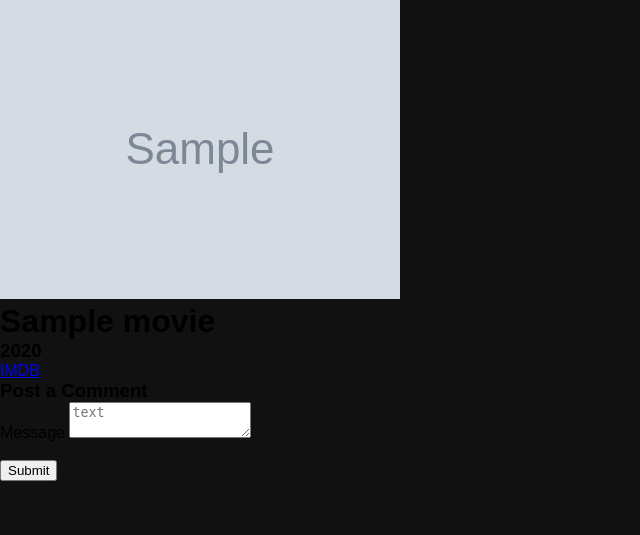
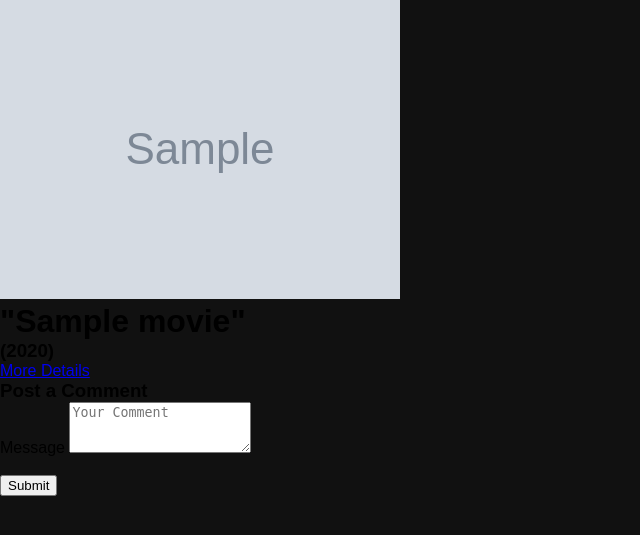
Before and after one commit to pvillegasmartin/Netflix, a Flask app: template templates/film_detail.html in a window 1280 px wide. Shown: the part 123-658 px from the top of the page, without its empty margins (0-640 px from the left). Run offline with Flask 2, Linux system fonts and the light colour scheme; data comes from the database, SQL or seed files in the repository; the template is opened without the code that fills it: values that come from a table or form of the project are taken from there, most other values are stand-ins (such as "Sample title", 1, 10 or a date in 2020); grey boxes marked "Sample" are stand-in pictures; some libraries are stand-ins or nearby versions.

Commit message:
Update film_detail.html

```diff
--- a/templates/film_detail.html
+++ b/templates/film_detail.html
@@ -3,33 +3,31 @@
 {% block title %}Film details{% endblock %}
 
 {% block content %}
-
-<!-- {'Title': 'Superman, Spiderman or Batman', 'Year': '2011', 'imdbID': 'tt2084949', 'Type': 'movie',
-'Poster': 'https://m.media-amazon.com/images/M/MV5BMjQ4MzcxNDU3N15BMl5BanBnXkFtZTgwOTE1MzMxNzE@._V1_SX300.jpg'} -->
-
-
+<div class="film_details_page">
     <div class="card" style="width: 18rem;">
         <img src={{movie.Poster}} class="card-img-top" alt="...">
         <div class="card-body">
             <p class="card-text">
-                <h1>{{movie['Title']}}</h1>
-                <h3>{{movie['Year']}}</h3>
-                <a href='https://www.imdb.com/title/{{movie.imdbID}}/' target=_blank>IMDB</a>
+                <h1>"{{movie['Title']}}"</h1>
+                <h3>({{movie['Year']}})</h3>
+                <a href='https://www.imdb.com/title/{{movie.imdbID}}/' target=_blank>More Details</a>
             </p>
         </div>
     </div>
+</div>
 
     {% for comment in all_comments.data %}
-        <p>{{comment.text}}</p>
+        <p class="comments">{{comment.text}}<span class="comment-date"> - ({{comment.created_at}})</span></p>
     {% endfor %}
 
-    <form method="POST">
+    <form method="POST" class="form">
         <h3>Post a Comment</h3>
         <div class="form-group">
             <label for="text">Message</label>
-            <textarea name="text" id="text" class="form-control" placeholder="text"></textarea>
+            <textarea name="text" id="text" rows="3" class="form-control" placeholder="Your Comment"></textarea>
         </div>
         <br>
         <button type="submit" class="btn btn-primary">Submit</button>
     </form>
+
 {% endblock %}
```
